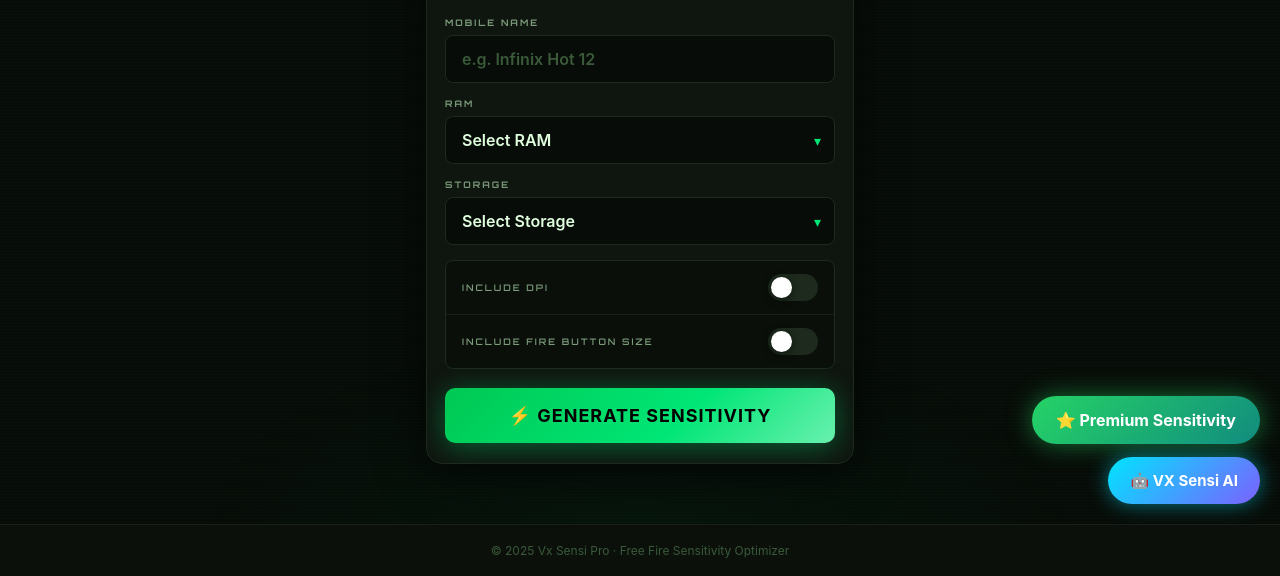
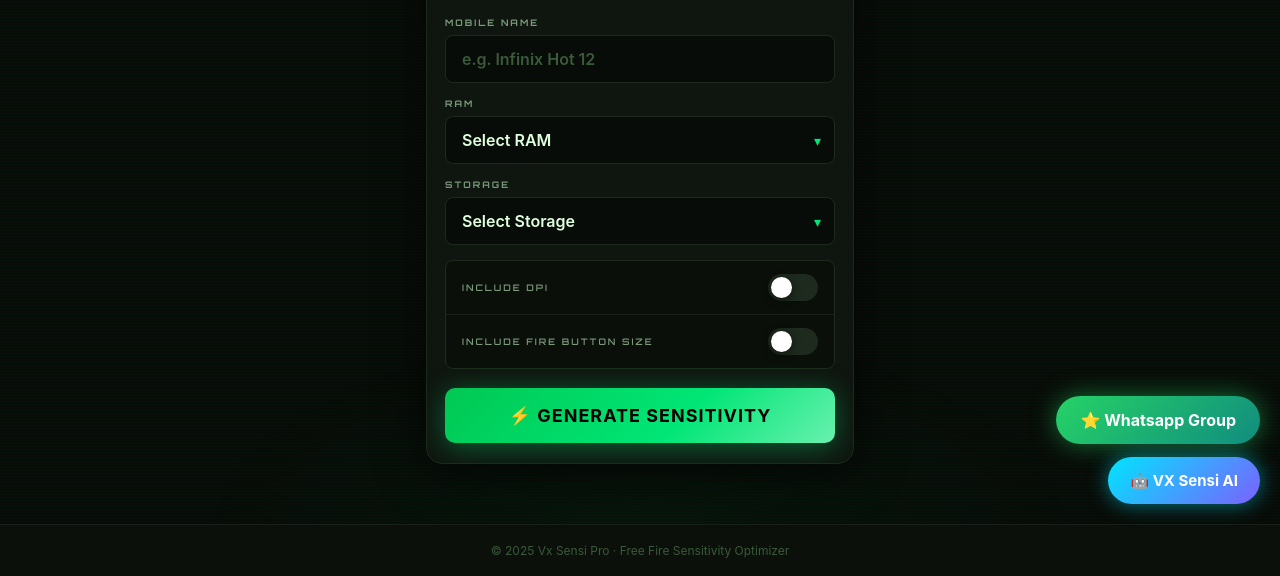
Before and after one commit to vortexon1/Vxsensipro, a plain HTML site: page index.html in a window 1280 px wide. Shown: the part 276-852 px from the top of the page. Drawn offline with Linux system fonts and the light colour scheme.

Commit message:
Update index.html

```diff
--- a/index.html
+++ b/index.html
@@ -712,7 +712,7 @@ function resetApp() {
    font-size:16px;
    box-shadow:0 0 25px rgba(37,211,102,.5);
    z-index:9999;">
-   ⭐ Premium Sensitivity
+   ⭐ Whatsapp Group
 </a>
 <style>@keyframes ripple{to{transform:scale(4);opacity:0}}</style>
 <a href="https://vx-sensi-ai-bot.lovable.app/" target="_blank"
```
